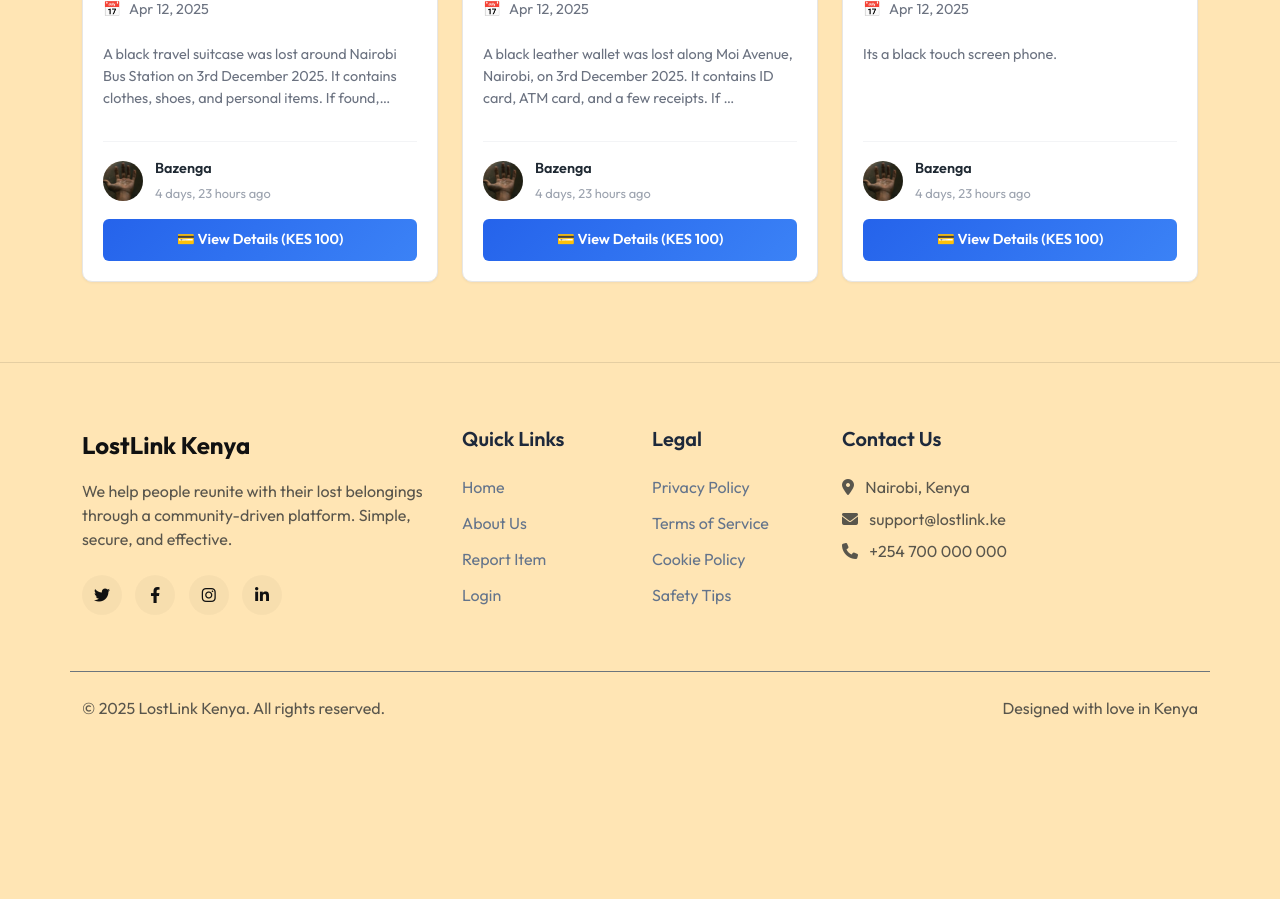
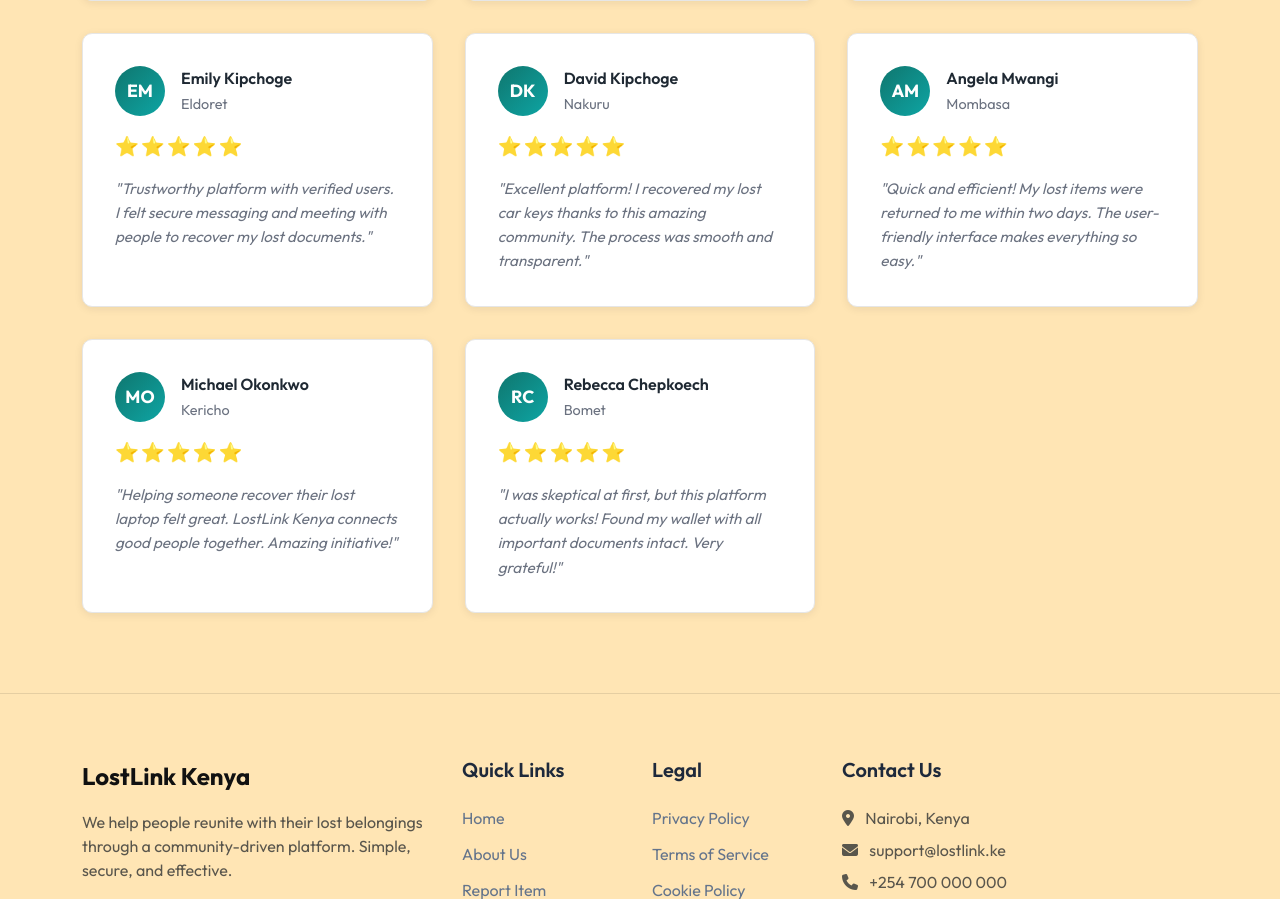
Before and after one commit to teldon471-web/LostLink-Kenya, a Django app: page /blog/ in a window 1280 px wide. Shown: the part 3264-4163 px from the top of the page. Before the commit the page ends 3982 px from the top, so only its background shows below. Run offline with Django 5.2, Linux system fonts and the light colour scheme; data comes from the database, SQL or seed files in the repository.

Commit message:
Move user reviews to bottom and add 4 more testimonials (8 total reviews)

```diff
--- a/blog/templates/blog/Home.html
+++ b/blog/templates/blog/Home.html
@@ -245,6 +191,108 @@
         {% endif %}
       </div>
     {% endif %}
+  </section>
+
+  <!-- User Reviews Section -->
+  <section class="reviews-section mb-5">
+    <h2 class="reviews-title">What Users Say About LostLink Kenya</h2>
+    <div class="reviews-container">
+      <div class="review-card">
+        <div class="review-header">
+          <div class="reviewer-avatar">JK</div>
+          <div class="reviewer-info">
+            <p class="reviewer-name">John Kamau</p>
+            <p class="reviewer-location">Nairobi</p>
+          </div>
+        </div>
+        <div class="review-rating">⭐⭐⭐⭐⭐</div>
+        <p class="review-text">"I found my lost wallet within 24 hours thanks to LostLink Kenya. The community was incredibly helpful and responsive. Highly recommended!"</p>
+      </div>
+
+      <div class="review-card">
+        <div class="review-header">
+          <div class="reviewer-avatar">SM</div>
+          <div class="reviewer-info">
+            <p class="reviewer-name">Sarah Mwangi</p>
+            <p class="reviewer-location">Kisumu</p>
+          </div>
+        </div>
+        <div class="review-rating">⭐⭐⭐⭐⭐</div>
+        <p class="review-text">"The platform made it easy for me to report my lost phone and connect with someone who found it. Great service!"</p>
+      </div>
+
+      <div class="review-card">
+        <div class="review-header">
+          <div class="reviewer-avatar">PO</div>
+          <div class="reviewer-info">
+            <p class="reviewer-name">Peter Ochieng</p>
+            <p class="reviewer-location">Kisii</p>
+          </div>
+        </div>
+        <div class="review-rating">⭐⭐⭐⭐⭐</div>
+        <p class="review-text">"I was happy to help return a lost item to its owner. LostLink Kenya makes it simple and rewarding to be part of the community."</p>
+      </div>
+
+      <div class="review-card">
+        <div class="review-header">
+          <div class="reviewer-avatar">EM</div>
+          <div class="reviewer-info">
+            <p class="reviewer-name">Emily Kipchoge</p>
+            <p class="reviewer-location">Eldoret</p>
+          </div>
+        </div>
+        <div class="review-rating">⭐⭐⭐⭐⭐</div>
+        <p class="review-text">"Trustworthy platform with verified users. I felt secure messaging and meeting with people to recover my lost documents."</p>
+      </div>
+
+      <div class="review-card">
+        <div class="review-header">
+          <div class="reviewer-avatar">DK</div>
+          <div class="reviewer-info">
+            <p class="reviewer-name">David Kipchoge</p>
+            <p class="reviewer-location">Nakuru</p>
+          </div>
+        </div>
+        <div class="review-rating">⭐⭐⭐⭐⭐</div>
+        <p class="review-text">"Excellent platform! I recovered my lost car keys thanks to this amazing community. The process was smooth and transparent."</p>
+      </div>
+
+      <div class="review-card">
+        <div class="review-header">
+          <div class="reviewer-avatar">AM</div>
+          <div class="reviewer-info">
+            <p class="reviewer-name">Angela Mwangi</p>
+            <p class="reviewer-location">Mombasa</p>
+          </div>
+        </div>
+        <div class="review-rating">⭐⭐⭐⭐⭐</div>
+        <p class="review-text">"Quick and efficient! My lost items were returned to me within two days. The user-friendly interface makes everything so easy."</p>
+      </div>
+
+      <div class="review-card">
+        <div class="review-header">
+          <div class="reviewer-avatar">MO</div>
+          <div class="reviewer-info">
+            <p class="reviewer-name">Michael Okonkwo</p>
+            <p class="reviewer-location">Kericho</p>
+          </div>
+        </div>
+        <div class="review-rating">⭐⭐⭐⭐⭐</div>
+        <p class="review-text">"Helping someone recover their lost laptop felt great. LostLink Kenya connects good people together. Amazing initiative!"</p>
+      </div>
+
+      <div class="review-card">
+        <div class="review-header">
+          <div class="reviewer-avatar">RC</div>
+          <div class="reviewer-info">
+            <p class="reviewer-name">Rebecca Chepkoech</p>
+            <p class="reviewer-location">Bomet</p>
+          </div>
+        </div>
+        <div class="review-rating">⭐⭐⭐⭐⭐</div>
+        <p class="review-text">"I was skeptical at first, but this platform actually works! Found my wallet with all important documents intact. Very grateful!"</p>
+      </div>
+    </div>
   </section>
 
   <style>
```
Also changed, not shown: other parts of blog/templates/blog/Home.html (+0 -54 lines).
